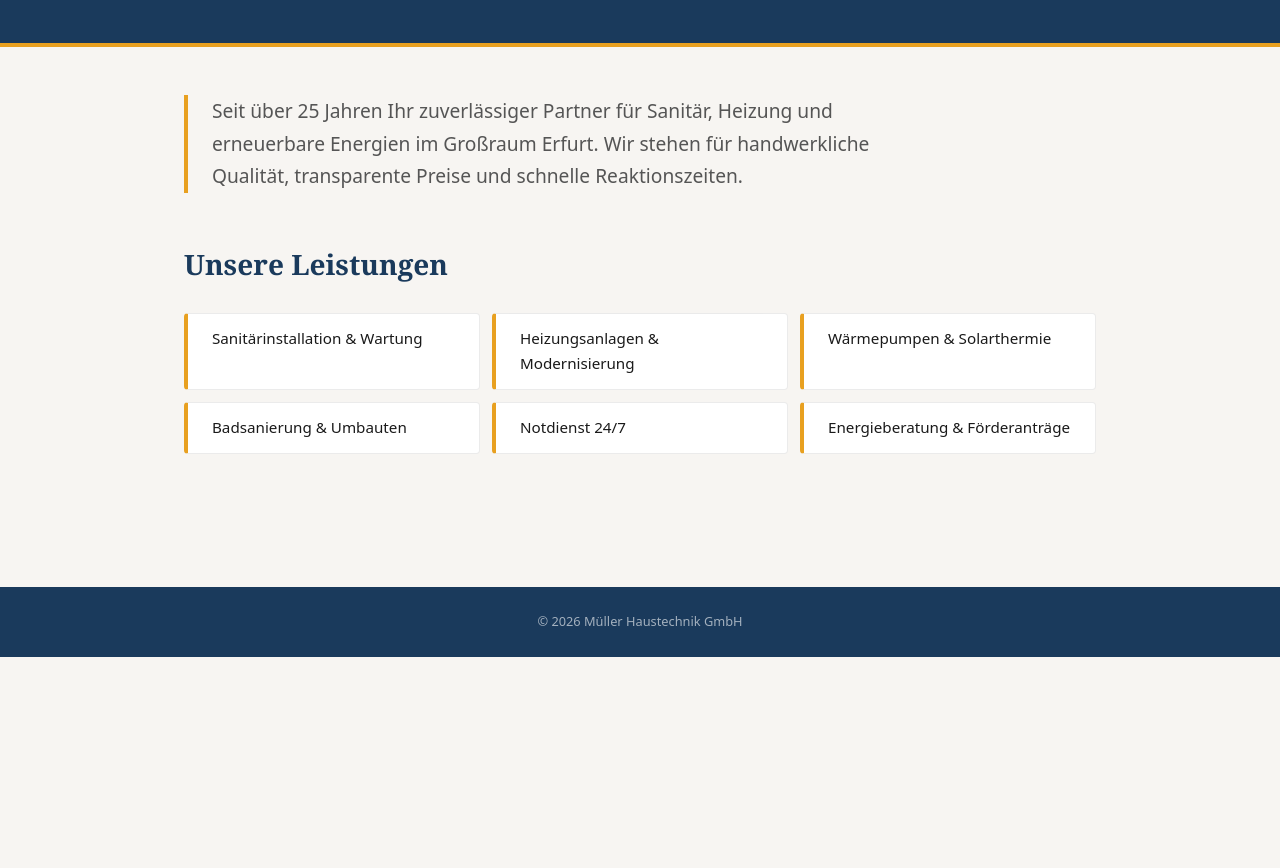
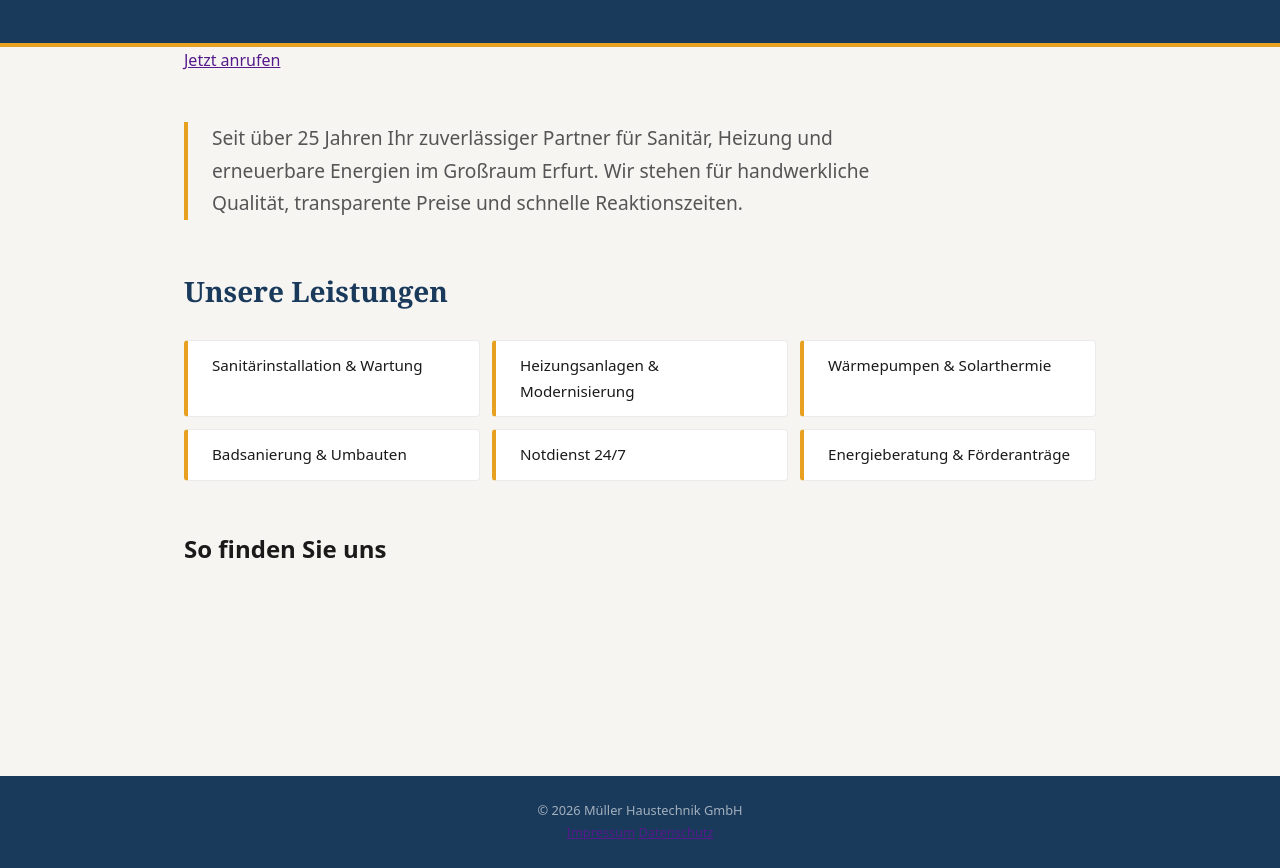
Before and after one commit to KayDogKay/web-factory-core, a plain HTML site: page index.html in a window 1280 px wide. Shown: the part 143-1011 px from the top of the page. Before the commit the page ends 800 px from the top, so only its background shows below. Drawn offline with Linux system fonts and the light colour scheme.

Commit message:
Update index.html

```diff
--- a/index.html
+++ b/index.html
@@ -9,11 +9,19 @@
 <body>
 
   <header id="site-header">
-    <div class="container">
+    <div class="container header-inner">
       <p class="header-label">Ihr Fachbetrieb</p>
       <h1 id="firmenname"></h1>
     </div>
   </header>
+
+  <section id="hero" aria-label="Einstieg">
+    <div class="container hero-inner">
+      <h2 id="hero-titel"></h2>
+      <p id="hero-subline"></p>
+      <a id="cta-button" href="" role="button">Jetzt anrufen</a>
+    </div>
+  </section>
 
   <main class="container">
 
@@ -26,11 +34,32 @@
       <ul id="leistungen"></ul>
     </section>
 
+    <section id="location" aria-label="Standort">
+      <h2>So finden Sie uns</h2>
+      <div class="map-wrapper">
+        <iframe
+          id="google-maps-frame"
+          src=""
+          width="100%"
+          height="100%"
+          style="border:0;"
+          allowfullscreen=""
+          loading="lazy"
+          referrerpolicy="no-referrer-when-downgrade"
+          title="Standort auf Google Maps"
+        ></iframe>
+      </div>
+    </section>
+
   </main>
 
   <footer id="site-footer">
-    <div class="container">
+    <div class="container footer-inner">
       <p id="footer-firmenname"></p>
+      <nav class="footer-nav" aria-label="Rechtliches">
+        <a id="impressum-link" href="">Impressum</a>
+        <a id="datenschutz-link" href="">Datenschutz</a>
+      </nav>
     </div>
   </footer>
 
```
